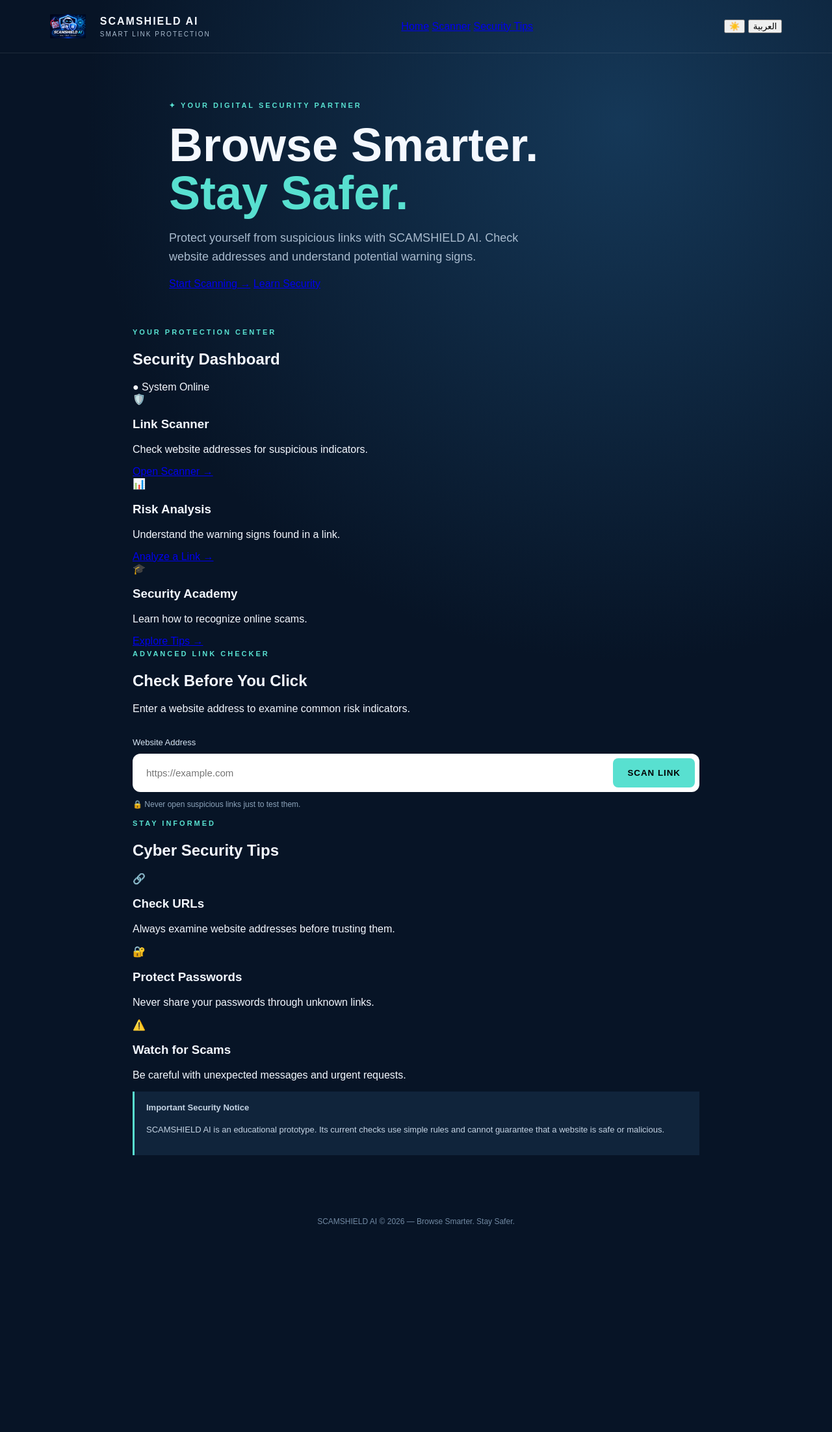
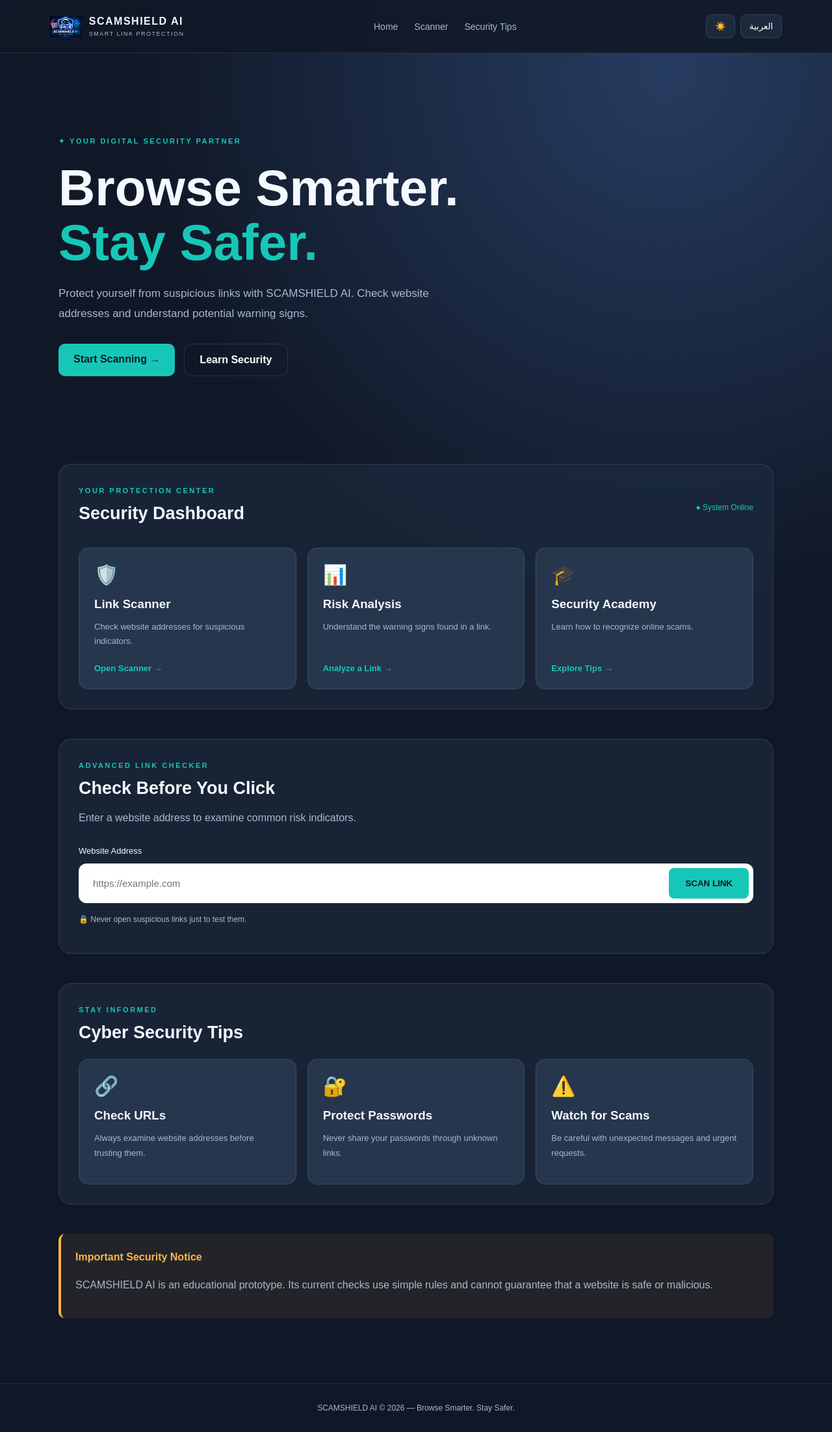
Before and after one commit to yossefayman00m-beep/SCAMSHIELD-AI-3., a Flask app: page / in a window 1280 px wide. Shown: the whole page at 65% size. Before the commit the page ends 1887 px from the top, so only its background shows below. Run offline with Flask 3, Linux system fonts and the light colour scheme.

Commit message:
Upgrade SCAMSHIELD visual design

```diff
--- a/static/style.css
+++ b/static/style.css
@@ -1,16 +1,473 @@
-:root{--navy:#071426;--panel:#10243b;--cyan:#58e0d0;--white:#f4f8ff;--muted:#a9bbce}
-*{box-sizing:border-box}body{margin:0;background:radial-gradient(circle at 75% 10%,#153858 0,#071426 42%);color:var(--white);font:16px Arial,sans-serif;min-height:100vh}
-header{height:82px;display:flex;align-items:center;justify-content:space-between;padding:0 max(6vw,22px);border-bottom:1px solid #ffffff18}
-.brand{display:flex;gap:12px;align-items:center}.mark{font-size:30px;color:var(--cyan)}.brand b{letter-spacing:2px}.brand small{display:block;color:var(--muted);font-size:10px;letter-spacing:2px;margin-top:5px}.tag{border:1px solid #58e0d077;color:var(--cyan);padding:8px 12px;border-radius:20px;font-size:11px;letter-spacing:1px}
-main{max-width:920px;margin:auto;padding:70px 24px}.hero{max-width:760px;margin:0 auto 55px}.eyebrow{color:var(--cyan);letter-spacing:3px;font-size:11px;font-weight:bold}h1{font-size:clamp(42px,8vw,72px);line-height:1.03;margin:16px 0}h1 em{font-style:normal;color:var(--cyan)}.intro{color:var(--muted);font-size:18px;line-height:1.6;max-width:580px}
-form{margin-top:35px}label{display:block;margin-bottom:10px;font-size:13px;color:#d9e7f5}.inputrow{display:flex;gap:10px;background:#fff;padding:7px;border-radius:12px}.inputrow input{flex:1;min-width:0;border:0;padding:14px;font-size:15px;outline:none}.inputrow button{background:var(--cyan);border:0;border-radius:8px;padding:0 22px;font-weight:bold;letter-spacing:1px;cursor:pointer}.privacy{color:#8da4bb;font-size:12px;margin-top:12px}
-.result,.how{background:#0e2137;border:1px solid #ffffff18;border-radius:18px;padding:26px;margin:28px 0}.resulttop{display:flex;justify-content:space-between;align-items:center}.result h2{margin:8px 0}.score{font-size:42px;font-weight:bold;color:var(--cyan)}.score small{font-size:13px;color:var(--muted)}.meter{height:9px;background:#253c54;border-radius:20px;overflow:hidden;margin:18px 0 25px}.meter span{display:block;height:100%;background:var(--cyan)}.result li{color:#c5d4e4;line-height:1.6;margin:8px 0}.how h2{margin-top:0}.cards{display:grid;grid-template-columns:repeat(3,1fr);gap:14px}.cards article{background:#142b44;padding:18px;border-radius:12px}.cards article b{color:var(--cyan)}.cards h3{margin:12px 0 6px}.cards p{color:var(--muted);font-size:14px;line-height:1.5;margin:0}
-aside{border-left:3px solid var(--cyan);padding:15px 18px;background:#10243b;color:#c5d4e4;line-height:1.6;font-size:13px}footer{text-align:center;color:#7189a2;padding:25px;font-size:12px}
-@media(max-width:600px){.inputrow{flex-direction:column}.inputrow button{padding:15px}.cards{grid-template-columns:1fr}main{padding-top:45px}}
+
+:root {
+    --navy: #101827;
+    --panel: #1D2A3D;
+    --cyan: #16C7B7;
+    --purple: #7357FF;
+    --orange: #FFB547;
+    --white: #F4F8FF;
+    --muted: #AAB8CC;
+    --border: rgba(255,255,255,.10);
+}
+
+* {
+    box-sizing: border-box;
+    scroll-behavior: smooth;
+}
+
+body {
+    margin: 0;
+    background:
+        radial-gradient(circle at 80% 5%, #263c60 0, transparent 35%),
+        var(--navy);
+    color: var(--white);
+    font-family: Arial, sans-serif;
+    min-height: 100vh;
+    transition: .3s;
+}
+
+.navbar {
+    min-height: 82px;
+    display: flex;
+    align-items: center;
+    justify-content: space-between;
+    padding: 15px 6%;
+    border-bottom: 1px solid var(--border);
+    background: rgba(16,24,39,.88);
+    position: sticky;
+    top: 0;
+    z-index: 100;
+    backdrop-filter: blur(15px);
+}
+
+.brand {
+    display: flex;
+    align-items: center;
+    gap: 12px;
+}
+
 .logo {
-    width: 55px;
-    height: 55px;
+    width: 48px;
+    height: 48px;
     object-fit: contain;
     border-radius: 12px;
-    margin-right: 10px;
 }
+
+.brand b {
+    display: block;
+    letter-spacing: 1.5px;
+    font-size: 16px;
+}
+
+.brand small {
+    display: block;
+    color: var(--muted);
+    font-size: 9px;
+    letter-spacing: 1.5px;
+    margin-top: 5px;
+}
+
+nav {
+    display: flex;
+    gap: 25px;
+}
+
+nav a {
+    color: var(--muted);
+    text-decoration: none;
+    font-size: 14px;
+    transition: .2s;
+}
+
+nav a:hover {
+    color: var(--cyan);
+}
+
+.nav-actions {
+    display: flex;
+    gap: 8px;
+}
+
+.nav-actions button {
+    background: var(--panel);
+    border: 1px solid var(--border);
+    color: white;
+    padding: 10px 13px;
+    border-radius: 9px;
+    cursor: pointer;
+}
+
+.nav-actions button:hover {
+    border-color: var(--cyan);
+}
+
+main {
+    max-width: 1150px;
+    margin: auto;
+    padding: 60px 25px;
+}
+
+.hero {
+    padding: 65px 0 90px;
+    max-width: 780px;
+}
+
+.eyebrow {
+    color: var(--cyan);
+    letter-spacing: 2.5px;
+    font-size: 11px;
+    font-weight: bold;
+}
+
+.hero h1 {
+    font-size: clamp(45px, 8vw, 78px);
+    line-height: 1.08;
+    margin: 22px 0;
+}
+
+.hero h1 em {
+    color: var(--cyan);
+    font-style: normal;
+}
+
+.intro {
+    color: var(--muted);
+    font-size: 17px;
+    line-height: 1.8;
+    max-width: 580px;
+}
+
+.hero-buttons {
+    display: flex;
+    gap: 14px;
+    margin-top: 30px;
+    flex-wrap: wrap;
+}
+
+.primary-btn,
+.secondary-btn {
+    padding: 15px 23px;
+    border-radius: 10px;
+    text-decoration: none;
+    font-weight: bold;
+    transition: .25s;
+}
+
+.primary-btn {
+    color: #101827;
+    background: var(--cyan);
+}
+
+.primary-btn:hover {
+    background: #48e2d3;
+    transform: translateY(-3px);
+}
+
+.secondary-btn {
+    color: white;
+    border: 1px solid var(--border);
+}
+
+.secondary-btn:hover {
+    border-color: var(--purple);
+}
+
+.dashboard,
+.scanner-section,
+.awareness {
+    margin: 45px 0;
+    padding: 30px;
+    background: rgba(29,42,61,.72);
+    border: 1px solid var(--border);
+    border-radius: 20px;
+}
+
+.section-heading {
+    display: flex;
+    align-items: center;
+    justify-content: space-between;
+    gap: 15px;
+    flex-wrap: wrap;
+    margin-bottom: 25px;
+}
+
+.section-heading h2,
+.scanner-section h2,
+.awareness h2 {
+    font-size: 27px;
+    margin: 12px 0;
+}
+
+.status {
+    color: var(--cyan);
+    font-size: 12px;
+}
+
+.dashboard-grid {
+    display: grid;
+    grid-template-columns: repeat(3, 1fr);
+    gap: 17px;
+    margin-top: 25px;
+}
+
+.dash-card {
+    background: #26364D;
+    border: 1px solid var(--border);
+    border-radius: 15px;
+    padding: 23px;
+    transition: .25s;
+}
+
+.dash-card:hover {
+    transform: translateY(-5px);
+    border-color: var(--cyan);
+}
+
+.dash-card > span {
+    font-size: 30px;
+}
+
+.dash-card h3 {
+    margin: 17px 0 9px;
+}
+
+.dash-card p {
+    color: var(--muted);
+    font-size: 13px;
+    line-height: 1.7;
+    min-height: 44px;
+}
+
+.dash-card a {
+    display: inline-block;
+    margin-top: 10px;
+    color: var(--cyan);
+    text-decoration: none;
+    font-size: 13px;
+    font-weight: bold;
+}
+
+.scanner-section > p,
+.awareness > p {
+    color: var(--muted);
+    line-height: 1.7;
+}
+
+form {
+    margin-top: 30px;
+}
+
+label {
+    display: block;
+    margin-bottom: 12px;
+    font-size: 13px;
+}
+
+.inputrow {
+    display: flex;
+    gap: 10px;
+    background: white;
+    padding: 7px;
+    border-radius: 12px;
+}
+
+.inputrow input {
+    flex: 1;
+    min-width: 0;
+    border: none;
+    outline: none;
+    padding: 15px;
+    font-size: 15px;
+    color: #101827;
+    background: transparent;
+}
+
+.inputrow button {
+    background: var(--cyan);
+    color: #101827;
+    border: none;
+    border-radius: 8px;
+    padding: 0 25px;
+    font-weight: bold;
+    cursor: pointer;
+}
+
+.inputrow button:hover {
+    background: #48e2d3;
+}
+
+.privacy {
+    color: var(--muted);
+    font-size: 12px;
+    margin-top: 15px;
+}
+
+.result {
+    background: #17283C;
+    border: 1px solid var(--border);
+    border-radius: 15px;
+    padding: 25px;
+    margin-top: 30px;
+}
+
+.resulttop {
+    display: flex;
+    align-items: center;
+    justify-content: space-between;
+    gap: 15px;
+}
+
+.result h2 {
+    margin: 10px 0;
+}
+
+.score {
+    color: var(--cyan);
+    font-size: 40px;
+    font-weight: bold;
+}
+
+.score small {
+    color: var(--muted);
+    font-size: 13px;
+}
+
+.meter {
+    height: 9px;
+    background: #34445A;
+    border-radius: 20px;
+    overflow: hidden;
+    margin: 20px 0;
+}
+
+.meter span {
+    display: block;
+    height: 100%;
+    background: linear-gradient(90deg,var(--cyan),var(--purple));
+    border-radius: 20px;
+}
+
+.result li {
+    color: var(--muted);
+    line-height: 1.8;
+    margin: 8px 0;
+}
+
+.notice {
+    margin: 40px 0;
+    padding: 22px;
+    background: rgba(255,181,71,.08);
+    border-left: 4px solid var(--orange);
+    border-radius: 10px;
+    color: var(--muted);
+    line-height: 1.7;
+}
+
+.notice b {
+    color: var(--orange);
+}
+
+footer {
+    text-align: center;
+    padding: 30px 15px;
+    color: var(--muted);
+    border-top: 1px solid var(--border);
+    font-size: 12px;
+}
+
+/* Light mode */
+
+body.light-mode {
+    --navy: #F2F6FC;
+    --panel: #FFFFFF;
+    --white: #17243A;
+    --muted: #58677D;
+    --border: rgba(20,40,70,.13);
+    background: #F2F6FC;
+    color: #17243A;
+}
+
+.light-mode .navbar {
+    background: rgba(255,255,255,.94);
+}
+
+.light-mode .dashboard,
+.light-mode .scanner-section,
+.light-mode .awareness {
+    background: white;
+}
+
+.light-mode .dash-card {
+    background: #F1F5FA;
+}
+
+.light-mode .dash-card h3,
+.light-mode .section-heading h2,
+.light-mode .scanner-section h2,
+.light-mode .awareness h2 {
+    color: #17243A;
+}
+
+.light-mode .secondary-btn {
+    color: #17243A;
+}
+
+.light-mode .result {
+    background: #F1F5FA;
+}
+
+/* Mobile */
+
+@media(max-width: 750px) {
+    .navbar {
+        flex-wrap: wrap;
+        gap: 17px;
+    }
+
+    nav {
+        order: 3;
+        width: 100%;
+        justify-content: center;
+        gap: 18px;
+    }
+
+    .dashboard-grid {
+        grid-template-columns: 1fr;
+    }
+
+    .hero {
+        padding: 40px 0 55px;
+    }
+
+    .dashboard,
+    .scanner-section,
+    .awareness {
+        padding: 20px;
+    }
+}
+
+@media(max-width: 480px) {
+    main {
+        padding: 35px 15px;
+    }
+
+    .inputrow {
+        flex-direction: column;
+    }
+
+    .inputrow button {
+        padding: 16px;
+    }
+
+    .brand b {
+        font-size: 13px;
+    }
+
+    .nav-actions button {
+        padding: 8px;
+    }
+
+    .hero h1 {
+        font-size: 46px;
+    }
+}
```
